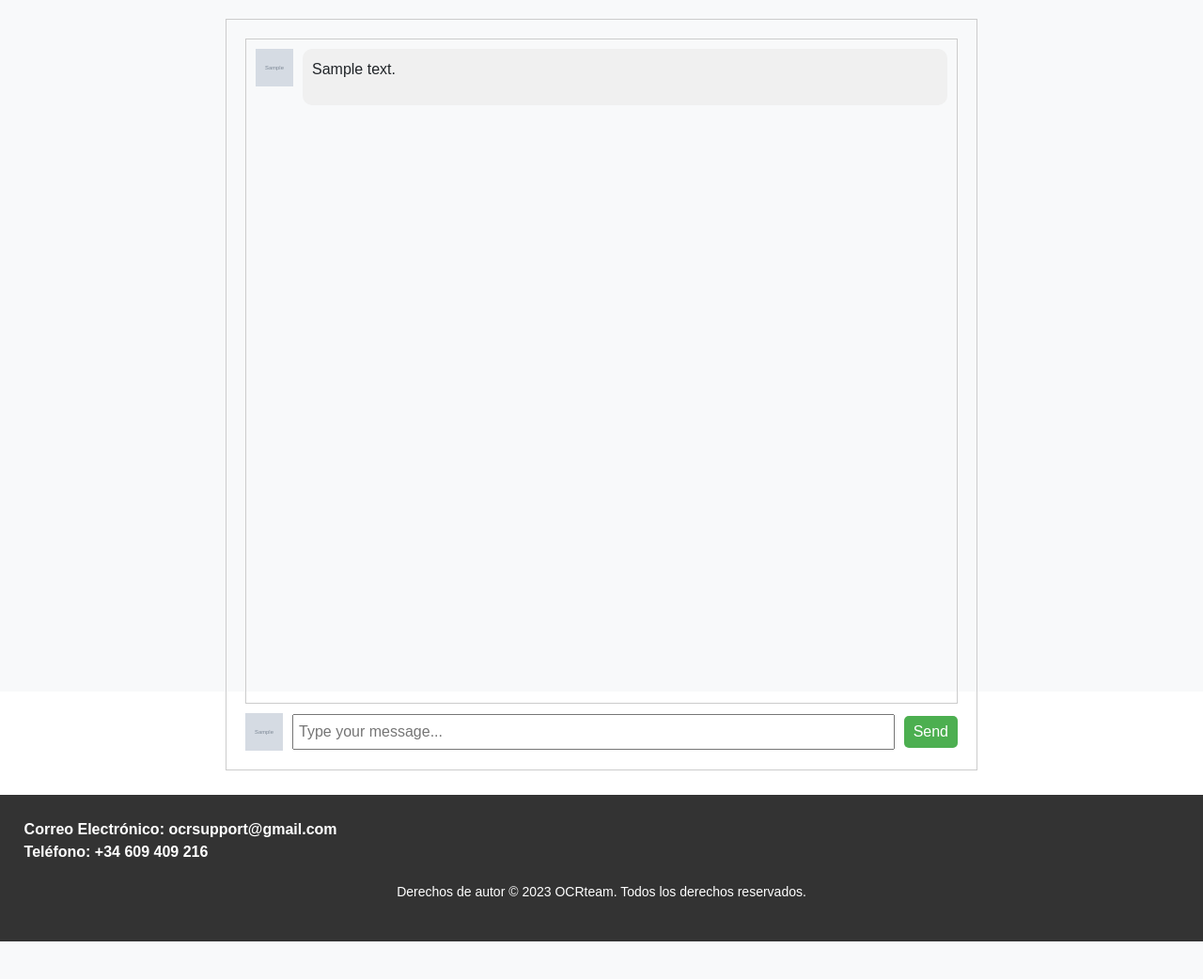
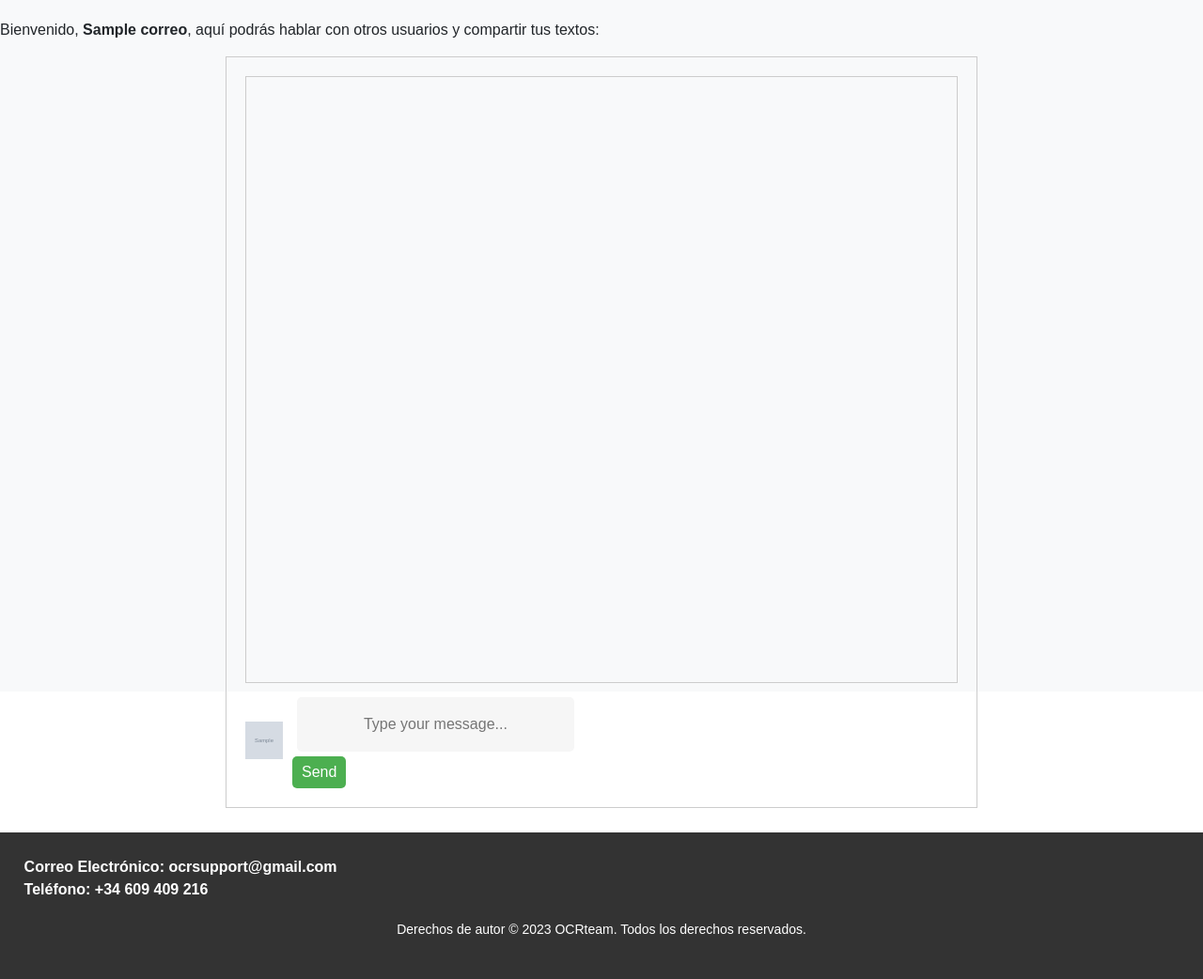
Before and after one commit to CarlosMG01/ISW, a Flask app: template Proyecto/templates/chat.html in a window 1280 px wide. Shown: the part 64-1106 px from the top of the page at 94% size. Before the commit the page ends 1066 px from the top, so only its background shows below. Run offline with Flask 3, Linux system fonts and the light colour scheme; the template is opened without the code that fills it: most values are stand-ins (such as "Sample title", 1, 10 or a date in 2020); grey boxes marked "Sample" are stand-in pictures; some libraries are stand-ins or nearby versions.

Commit message:
cambios_chat

```diff
--- a/Proyecto/main.py
+++ b/Proyecto/main.py
@@ -3,6 +3,7 @@ from flask_mail import Mail
 import webbrowser
 from src import auth_bp, home_bp
 import os
+from nicegui import ui
 
 app = Flask(__name__)
 app.register_blueprint(home_bp)
--- a/Proyecto/src/ui.py
+++ b/Proyecto/src/ui.py
@@ -382,24 +382,32 @@ def borrar_texto(id):
 def chat():
     if not session.get('logged_in'):
         return redirect(url_for('auth.inicio_sesion'))
-
     user = str(uuid4())
     avatar = f'https://robohash.org/{user}?bgset=bg2'
 
-    processed_messages = chat_messages(user, messages)
+    if 'user' not in session:
+        session['user'] = str(uuid4())
+        session['avatar'] = f'https://robohash.org/{session["user"]}?bgset=bg2'
 
-    return render_template('chat.html', user=user, avatar=avatar, messages=processed_messages)
+    user = session['user']
+    avatar = session['avatar']
 
-def chat_messages(own_id, messages):
-    processed_messages = []
-    for user_id, avatar, text in messages:
-        sent_by_own_id = user_id == own_id
-        processed_messages.append({
-            'avatar': avatar,
-            'text': text,
-            'sent_by_own_id': sent_by_own_id
-        })
-    return processed_messages
+    if request.method == 'POST':
+        text = request.form.get('text', '')
+        messages.append((user, avatar, text))
+    correo = session.get('correo_usuario')
+    return render_template('chat.html', user=user, avatar=avatar, messages=messages, correo=correo)
+
+#def chat_messages(own_id, messages):
+#    processed_messages = []
+#    for user_id, avatar, text in messages:
+#        sent_by_own_id = user_id == own_id
+#        processed_messages.append({
+#            'avatar': avatar,
+#            'text': text,
+#            'sent_by_own_id': sent_by_own_id
+#        })
+#    return processed_messages
 
 
 
--- a/Proyecto/templates/chat.html
+++ b/Proyecto/templates/chat.html
@@ -70,67 +70,34 @@
     </style>
 </head>
 <body>
+    <p>Bienvenido, <strong>{{ correo.split('@')[0] }}</strong>, aquí podrás hablar con otros usuarios y compartir tus textos:</p>
     <div class="chat-container">
         <div class="messages" id="chat-messages">
-            <!-- Messages will be dynamically added here -->
+            {% for user_id, user_avatar, message_text in messages %}
+                <div class="message">
+                    <img src="{{ user_avatar }}" alt="{{ user_id }}" class="avatar">
+                    <div class="message-content">
+                        <p>{{ message_text }}</p>
+                    </div>
+                </div>
+            {% endfor %}
         </div>
         <div class="footer">
             <img src="{{ avatar }}" alt="User Avatar" class="avatar">
-            <input id="text-input" class="input-message" placeholder="Type your message...">
-            <button onclick="sendMessage()" class="send-button">Send</button>
+            <form method="post" action="{{ url_for('auth.chat') }}">
+                <input type="text" id="text-input" name="text" class="input-message" placeholder="Type your message...">
+                <button type="submit" class="send-button">Send</button>
+            </form>
         </div>
     </div>
 
     <script>
         function sendMessage() {
-            var user = '{{ user }}';
-            var avatar = '{{ avatar }}';
-            var text = document.getElementById('text-input').value;
-
-            // Simulate sending a message
-            var messageContainer = document.getElementById('chat-messages');
-            var messageElement = document.createElement('div');
-            messageElement.className = 'message';
-            messageElement.innerHTML = `
-                <img src="${avatar}" alt="User Avatar" class="avatar">
-                <div class="message-content">
-                    <p>${text}</p>
-                </div>
-            `;
-            messageContainer.appendChild(messageElement);
-
-            // Clear the input field
-            document.getElementById('text-input').value = '';
+            return true;
         }
     </script>
-    <script>
-         function loadOldMessages() {
-        setTimeout(function () {
-            var oldMessages = [
-                { avatar: "{{ avatar }}", text: "{{ text }}" },
 
-                // Agrega más mensajes antiguos según sea necesario
-            ];
 
-            var messageContainer = document.getElementById('chat-messages');
-
-            oldMessages.forEach(function (message) {
-                var messageElement = document.createElement('div');
-                messageElement.className = 'message';
-                messageElement.innerHTML = `
-                    <img src="${message.avatar}" alt="User Avatar" class="avatar">
-                    <div class="message-content">
-                        <p>${message.text}</p>
-                    </div>
-                `;
-                messageContainer.appendChild(messageElement);
-            });
-        }, 1000); // Simulación de un segundo de retraso en la respuesta del servidor
-    }
-
-    // Cargar mensajes antiguos al cargar la página
-        loadOldMessages();
-    </script>
 
 </body>
 </html>
```
